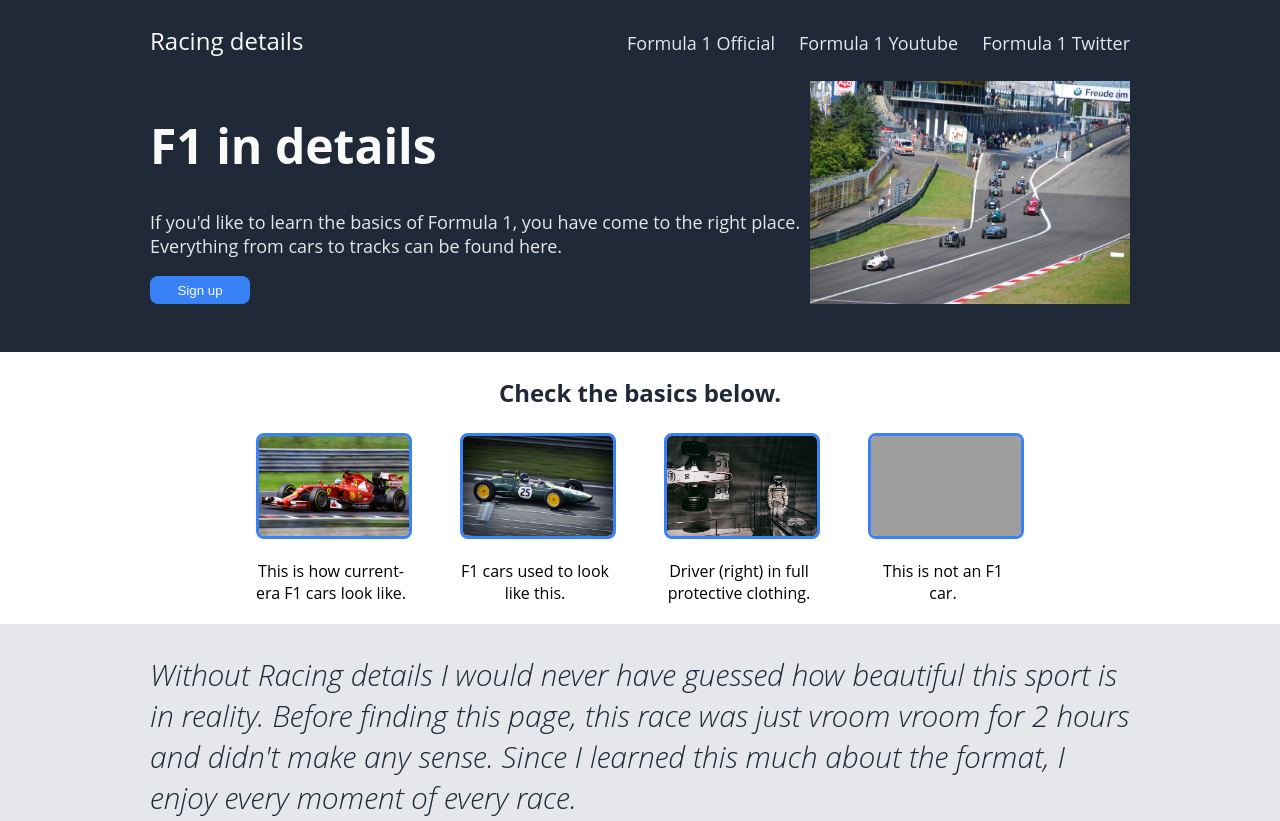
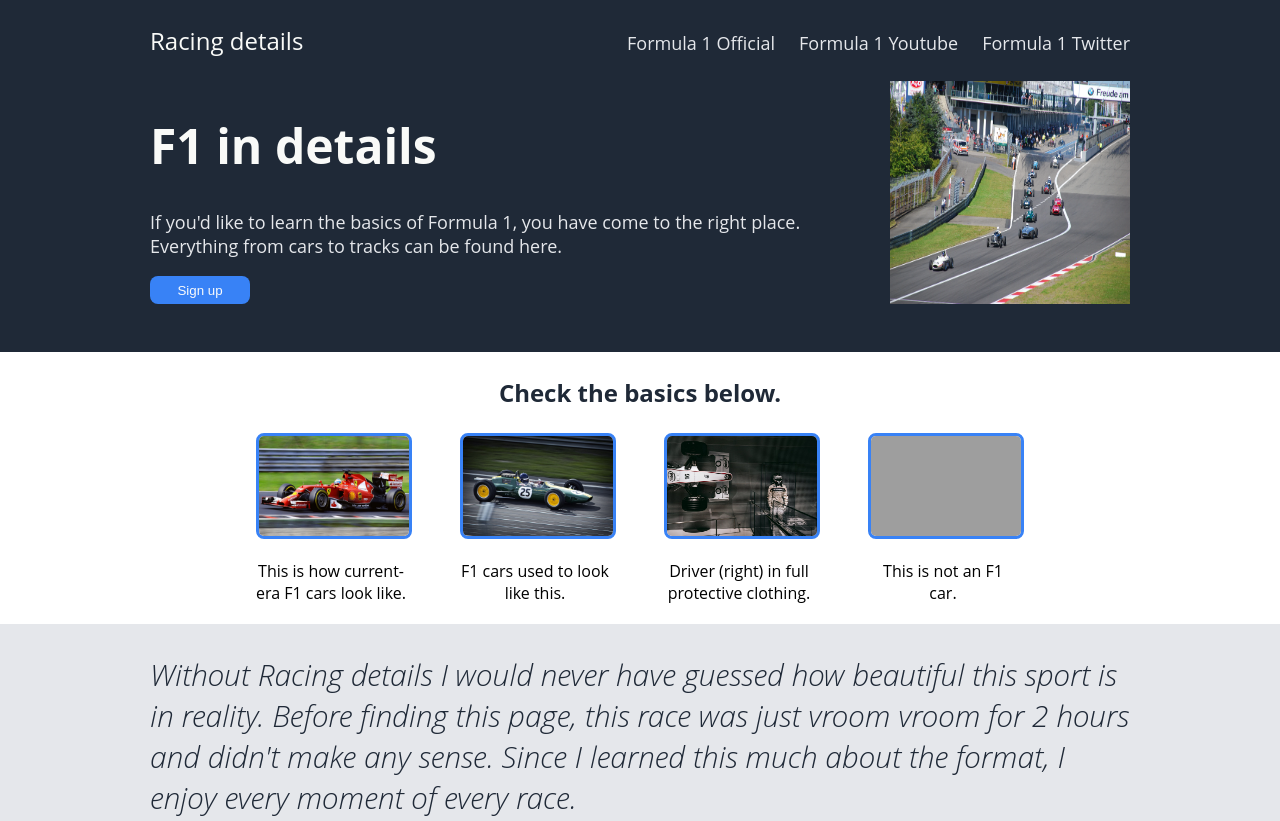
Before and after one commit to Corab123/TOP_landing, a plain HTML site: page index.html in a window 1280 px wide. Shown: the top 821 px of the page. Drawn offline with Linux system fonts and the light colour scheme; grey boxes are pictures that could not be loaded.

Commit message:
modify main image size

```diff
--- a/style.css
+++ b/style.css
@@ -53,8 +53,9 @@ ul{
     text-decoration: none;
 }
 .description > img {
-    width: 320px;
+    width: 240px;
     height: auto;
+    flex-shrink:1
 }
 
 h2{
```
